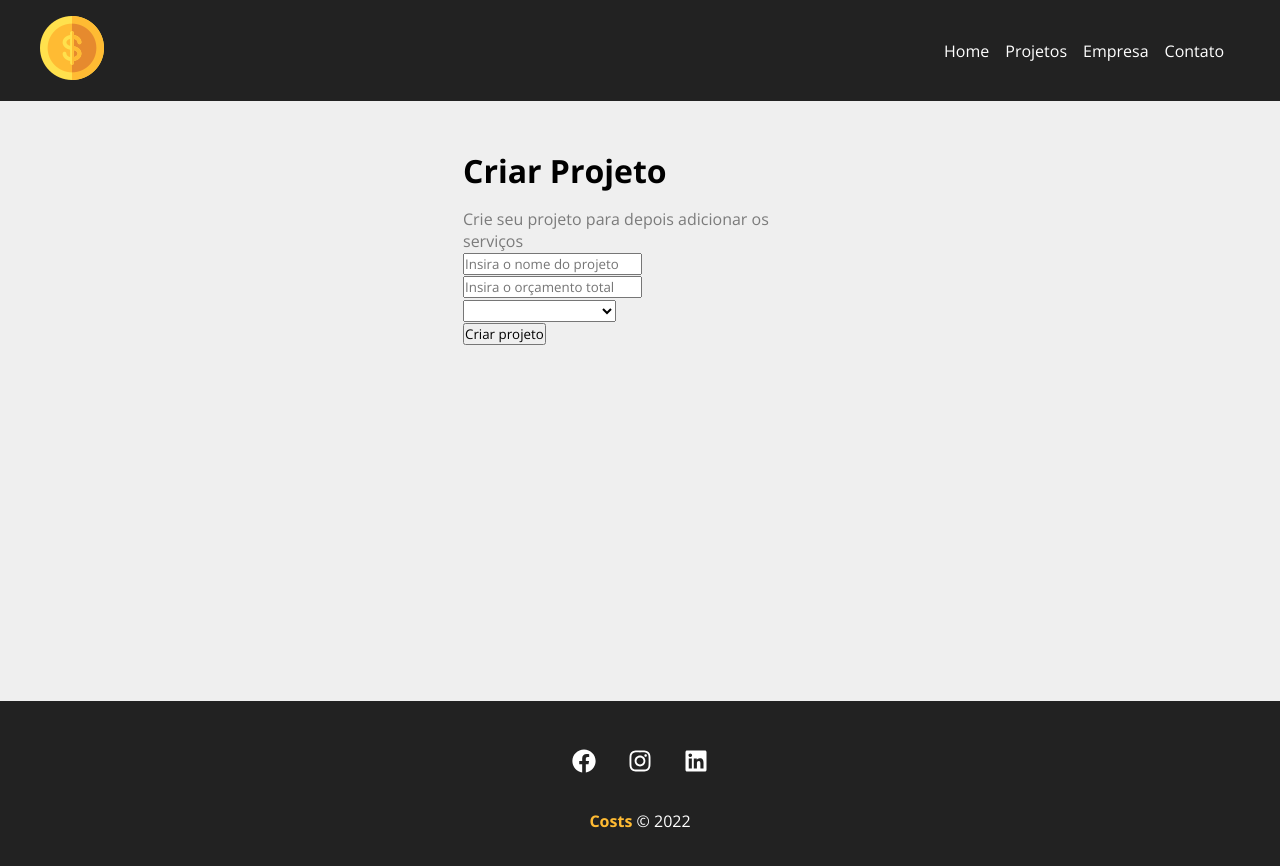
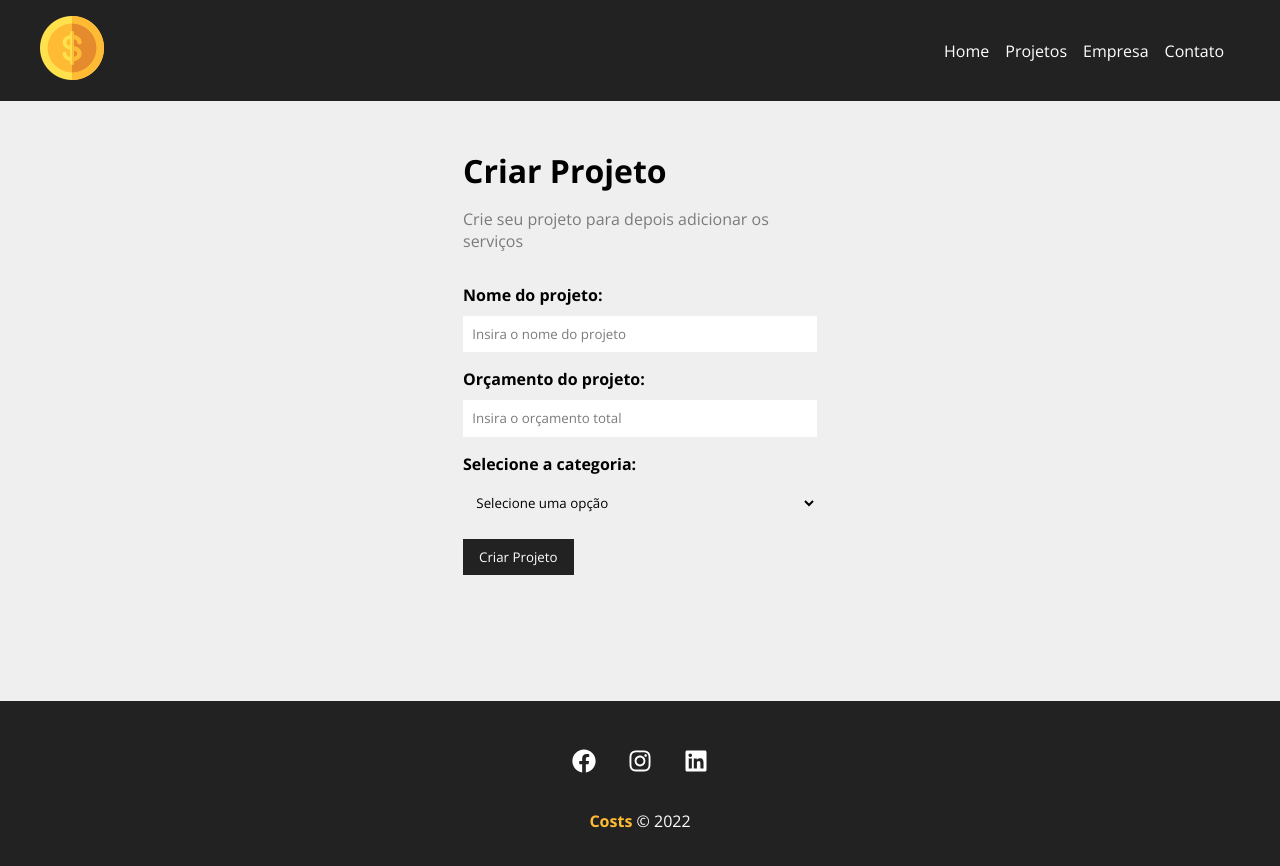
Before and after one commit to lucasdev10/project-manager, a React (Create React App) app: page /newproject in a window 1280 px wide. Shown: the top 866 px of the page. Built offline with nearby package versions, Linux system fonts and the light colour scheme.

Commit message:
Componentização de formulário

```diff
--- /dev/null
+++ b/src/components/form/Input.js
@@ -0,0 +1,12 @@
+import styles from './Input.module.css';
+
+function Input({ type, text, name, placeholder, handleOnChange, value }) {
+   return (
+      <div className={styles.form_control} >
+         <label htmlFor={name}>{text}:</label>
+         <input type={type} name={name} id={name} placeholder={placeholder} onChange={handleOnChange} value={value} />
+      </div>
+   )
+}
+
+export default Input;
--- /dev/null
+++ b/src/components/form/Input.module.css
@@ -0,0 +1,20 @@
+.form_control {
+  display: flex;
+  flex-direction: column;
+  margin-bottom: 1em;
+}
+
+.form_control label {
+  margin-bottom: 0.6em;
+  font-weight: bold;
+}
+
+.form_control input {
+  padding: 0.7em;
+  border-radius: 0;
+  border: none;
+}
+
+.form_control input::placeholder {
+  color: #7b7b7b;
+}
--- /dev/null
+++ b/src/components/form/Select.js
@@ -0,0 +1,14 @@
+import styles from './Select.module.css';
+
+function Select({ text, name, options, handleOnChange, value }) {
+   return (
+      <div className={styles.form_control} >
+         <label htmlFor={name}>{text}:</label>
+         <select name={name} id={name} >
+            <option>Selecione uma opção</option>
+         </select>
+      </div>
+   )
+}
+
+export default Select;
--- /dev/null
+++ b/src/components/form/Select.module.css
@@ -0,0 +1,16 @@
+.form_control {
+  display: flex;
+  flex-direction: column;
+  margin-bottom: 1em;
+}
+
+.form_control label {
+  margin-bottom: 0.6em;
+  font-weight: bold;
+}
+
+.form_control select {
+  padding: 0.7em;
+  border-radius: 0;
+  border: none;
+}
--- /dev/null
+++ b/src/components/form/SubmitButton.js
@@ -0,0 +1,11 @@
+import styles from './SubmitButton.module.css';
+
+function SubmitButton({ text }) {
+   return (
+      <div>
+         <button className={styles.btn} >{text}</button>
+      </div>
+   )
+}
+
+export default SubmitButton;
--- /dev/null
+++ b/src/components/form/SubmitButton.module.css
@@ -0,0 +1,13 @@
+.btn {
+  background-color: #222;
+  color: #fff;
+  padding: 0.7em 1.2em;
+  text-decoration: none;
+  transition: 0.5s;
+  cursor: pointer;
+  border: none;
+}
+
+.btn:hover {
+  color: #ffbb33;
+}
--- a/src/components/pages/NewProject.js
+++ b/src/components/pages/NewProject.js
@@ -6,7 +6,7 @@
       <div className={styles.newproject_container} >
          <h1>Criar Projeto</h1>
          <p>Crie seu projeto para depois adicionar os serviços</p>
-         <ProjectForm />
+         <ProjectForm btnText="Criar Projeto" />
       </div>
    )
 }
--- a/src/components/project/ProjectForm.js
+++ b/src/components/project/ProjectForm.js
@@ -1,20 +1,15 @@
-function ProjectForm() {
+import styles from './ProjectForm.module.css';
+import Input from './../form/Input';
+import Select from './../form/Select';
+import SubmitButton from './../form/SubmitButton';
+
+function ProjectForm({ btnText }) {
    return (
-      <form>
-         <div>
-            <input type="text" placeholder="Insira o nome do projeto" />
-         </div>
-         <div>
-            <input type="number" placeholder="Insira o orçamento total" />
-         </div>
-         <div>
-            <select name="category_id" >
-               <option disabled>Selecione a categoria</option>
-            </select>
-         </div>
-         <div>
-            <input type="submit" value="Criar projeto" />
-         </div>
+      <form className={styles.form} >
+         <Input type="text" text="Nome do projeto" name="name" placeholder="Insira o nome do projeto" />
+         <Input type="number" text="Orçamento do projeto" name="budget" placeholder="Insira o orçamento total" />
+         <Select name="category_id" text="Selecione a categoria" />
+         <SubmitButton text={btnText} />
       </form>
    )
 }
--- /dev/null
+++ b/src/components/project/ProjectForm.module.css
@@ -0,0 +1,4 @@
+.form {
+  width: 100%;
+  margin: 2em 0;
+}
```
